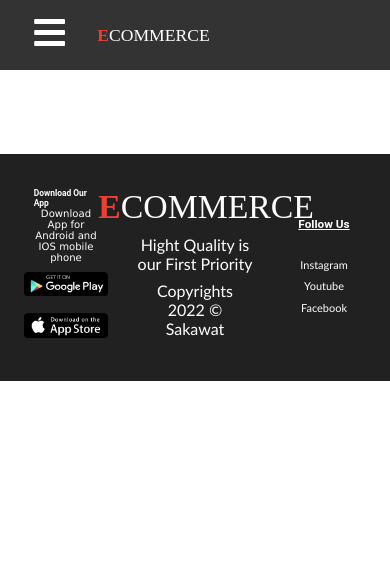
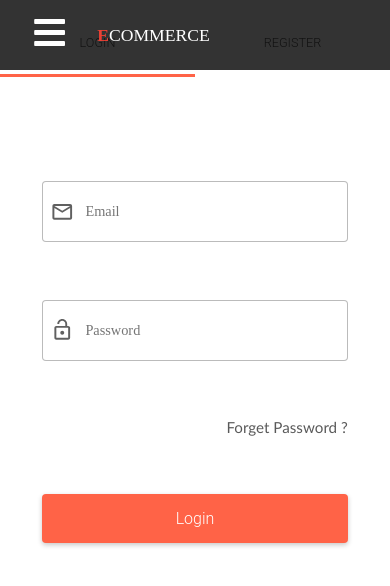
Before and after one commit to smsakawat/ecommerce-client, a React (Create React App) app: page /login in a window 390 px wide. Shown: the top 586 px of the page. Built offline with nearby package versions, Linux system fonts and the light colour scheme; what react-alert-template-basic would draw is missing.

Commit message:
login & signup page done

```diff
--- a/src/App.js
+++ b/src/App.js
@@ -6,6 +6,7 @@ import Header from "./components/layout/Header/Header.js";
 import ProductDetails from "./components/product/ProductDetails/ProductDetails";
 import Products from "./components/product/Products/Products";
 import Search from "./components/product/Search/Search";
+import LoginSignup from "./components/User/LoginSignup/LoginSignup";
 
 function App() {
   return (
@@ -18,6 +19,7 @@ function App() {
           <Route path="/products" element={<Products />}></Route>
           <Route path="/products/:keyword" element={<Products />}></Route>
           <Route path="/search" element={<Search />}></Route>
+          <Route path="/login" element={<LoginSignup />} />
         </Routes>
         <Footer />
       </Router>
--- /dev/null
+++ b/src/components/User/LoginSignup/LoginSignup.css
@@ -0,0 +1,213 @@
+.LoginSignUpContainer {
+  width: 100vw;
+  height: 100vh;
+  max-width: 100%;
+  display: flex;
+  justify-content: center;
+  align-items: center;
+  background-color: rgb(231, 231, 231);
+  position: fixed;
+  top: 0%;
+  left: 0;
+
+}
+
+.LoginSignUpBox {
+  background-color: white;
+  width: 25vw;
+  height: 70vh;
+  box-sizing: border-box;
+  overflow: hidden;
+}
+.login_signUp_toggle {
+  display: flex;
+  height: 3vmax;
+}
+.login_signUp_toggle > p {
+  color: rgba(0, 0, 0, 0.678);
+  font: 300 1vmax "Roboto";
+  transition: all 0.5s;
+  cursor: pointer;
+  display: grid;
+  place-items: center;
+  width: 100%;
+}
+.login_signUp_toggle > p:hover {
+  color: tomato;
+}
+
+.LoginSignUpBox > div > button {
+  background-color: tomato;
+  height: 3px;
+  width: 50%;
+  border: none;
+  transition: all 0.5s;
+}
+
+.loginForm,
+.signUpForm {
+  display: flex;
+  flex-direction: column;
+  align-items: center;
+  margin: auto;
+  padding: 2vmax;
+  justify-content: space-evenly;
+  height: 70%;
+  transition: all 0.5s;
+}
+
+.signUpForm {
+  transform: translateY(-100%) translateX(-100vmax);
+}
+
+.loginForm > div,
+.signUpForm > div {
+  display: flex;
+  width: 100%;
+  align-items: center;
+}
+.loginForm > div > input,
+.signUpForm > div > input {
+  padding: 1vmax 4vmax;
+  padding-right: 1vmax;
+  width: 100%;
+  box-sizing: border-box;
+  border: 1px solid rgba(0, 0, 0, 0.267);
+  border-radius: 4px;
+  font: 300 0.9vmax cursive;
+  outline: none;
+}
+
+.loginForm > div > svg,
+.signUpForm > div > svg {
+  position: absolute;
+  transform: translateX(1vmax);
+  font-size: 1.6vmax;
+  color: rgba(0, 0, 0, 0.623);
+}
+
+.loginForm > a {
+  color: rgba(0, 0, 0, 0.651);
+  text-decoration: none;
+  align-self: flex-end;
+  transition: all 0.5s;
+  font: 500 0.8vmax "Gill Sans";
+}
+
+.loginForm > a:hover {
+  color: black;
+}
+
+#registerImage > img {
+  width: 3vmax;
+  border-radius: 100%;
+}
+#registerImage > input {
+  display: flex;
+  padding: 0%;
+}
+
+#registerImage > input::file-selector-button {
+  cursor: pointer;
+  width: 100%;
+  z-index: 2;
+  height: 5vh;
+  border: none;
+  margin: 0%;
+  font: 400 0.8vmax cursive;
+  transition: all 0.5s;
+  padding: 0 1vmax;
+  color: rgba(0, 0, 0, 0.623);
+  background-color: rgb(255, 255, 255);
+}
+
+#registerImage > input::file-selector-button:hover {
+  background-color: rgb(235, 235, 235);
+}
+
+.loginBtn,
+.signUpBtn {
+  border: none;
+  background-color: tomato;
+  color: white;
+  font: 300 0.9vmax "Roboto";
+  width: 100%;
+  padding: 0.8vmax;
+  cursor: pointer;
+  transition: all 0.5s;
+  border-radius: 4px;
+  outline: none;
+  box-shadow: 0 2px 5px rgba(0, 0, 0, 0.219);
+}
+
+.loginBtn:hover,
+.signUpBtn:hover {
+  background-color: rgb(179, 66, 46);
+}
+
+.shiftToLeft {
+  transform: translateX(-100%);
+}
+.shiftToNeutral {
+  transform: translateX(0%);
+}
+
+.shiftToNeutralForm {
+  transform: translateX(0%) translateY(-100%);
+}
+
+.shiftToRight {
+  transform: translateX(100%);
+}
+
+@media screen and (max-width: 600px) {
+  .LoginSignUpContainer {
+    background-color: white;
+  }
+  .LoginSignUpBox {
+    width: 100vw;
+    height: 95vh;
+  }
+  .login_signUp_toggle {
+    height: 5vmax;
+  }
+  .login_signUp_toggle > p {
+    font: 300 1.5vmax "Roboto";
+  }
+
+  .loginForm,
+  .signUpForm {
+    padding: 5vmax;
+  }
+
+  .loginForm > div > input,
+  .signUpForm > div > input {
+    padding: 2.5vmax 5vmax;
+    font: 300 1.7vmax cursive;
+  }
+
+  .loginForm > div > svg,
+  .signUpForm > div > svg {
+    font-size: 2.8vmax;
+  }
+
+  .loginForm > a {
+    font: 500 1.8vmax "Gill Sans";
+  }
+
+  #registerImage > img {
+    width: 8vmax;
+    border-radius: 100%;
+  }
+
+  #registerImage > input::file-selector-button {
+    height: 7vh;
+    font: 400 1.8vmax cursive;
+  }
+
+  .loginBtn,
+  .signUpBtn {
+    font: 300 1.9vmax "Roboto";
+    padding: 1.8vmax;
+  }
+}
--- /dev/null
+++ b/src/components/User/LoginSignup/LoginSignup.js
@@ -0,0 +1,159 @@
+import FaceIcon from "@mui/icons-material/Face";
+import LockOpenIcon from "@mui/icons-material/LockOpen";
+import MailOutlineIcon from "@mui/icons-material/MailOutlineOutlined";
+import React, { useRef, useState } from "react";
+import { Link } from "react-router-dom";
+import defaultAvatar from "../../../images/Profile.png";
+import "./LoginSignup.css";
+
+const LoginSignup = () => {
+  const switcherTab = useRef(null);
+  const loginTab = useRef(null);
+  const registerTab = useRef(null);
+  const [loginEmail, setLoginEmail] = useState("");
+  const [loginPassword, setLoginPassword] = useState("");
+  const [user, setUser] = useState({ name: "", email: "", password: "" });
+  const { name, email, password } = user;
+  const [avatar, setAvatar] = useState("");
+  const [avatarPreview, setAvatarPreview] = useState(defaultAvatar);
+
+  const registerDataChange = (e) => {
+    // i need to clear this topic
+    if (e.target.name === "avatar") {
+      const reader = new FileReader();
+      reader.onload = () => {
+        // readyState can have three values..0,1,2.0 means initialization,1 means processing & 2 means dont.
+        if (reader.readyState === 2) {
+          setAvatarPreview(reader.result);
+          setAvatar(reader.result);
+          reader.readAsDataURL(e.target.files[0]);
+        }
+      };
+    } else {
+      setUser({ ...user, [e.target.name]: e.target.value });
+    }
+  };
+
+  const loginSubmit = (e) => {
+    e.preventDefault();
+    console.log("login form submitted");
+  };
+  const registerSubmit = (e) => {
+    e.preventDefault();
+    const myform = new FormData();
+    myform.set("name", name);
+    myform.set("email", email);
+    myform.set("password", password);
+    myform.set("avatar", avatar);
+    console.log("regsiter  form submitted");
+  };
+  const switchTabs = (e, tab) => {
+    if (tab === "login") {
+      switcherTab.current.classList.add("shiftToNeutral");
+      switcherTab.current.classList.remove("shiftToRight");
+
+      registerTab.current.remove("shiftToNeutralForm");
+      loginTab.current.remove("shiftToLeft");
+    } else {
+      switcherTab.current.classList.remove("shiftToNeutral");
+      switcherTab.current.classList.add("shiftToRight");
+
+      registerTab.current.add("shiftToNeutralForm");
+      loginTab.current.add("shiftToLeft");
+    }
+  };
+  return (
+    <>
+      <div className="LoginSignUpContainer">
+        <div className="LoginSignUpBox">
+          <div>
+            {/* login signup-toggle */}
+            <div className="login_signUp_toggle">
+              <p onClick={(e) => switchTabs(e, "login")}>LOGIN</p>
+              <p onClick={(e) => switchTabs(e, "register")}>REGISTER</p>
+            </div>
+            <button ref={switcherTab}></button>
+          </div>
+          {/* login and signup form */}
+          <form className="loginForm" ref={loginTab} onSubmit={loginSubmit}>
+            <div className="loginEmail">
+              <MailOutlineIcon />
+              <input
+                type="email"
+                placeholder="Email"
+                required
+                value={loginEmail}
+                onChange={(e) => setLoginEmail(e.target.value)}
+              />
+            </div>
+            <div className="loginPassword">
+              <LockOpenIcon />
+              <input
+                type="password"
+                placeholder="Password"
+                required
+                value={loginPassword}
+                onChange={(e) => setLoginPassword(e.target.value)}
+              />
+            </div>
+            <Link to="/password/forgot">Forget Password ?</Link>
+            <input type="submit" value="Login" className="loginBtn" />
+          </form>
+          <form
+            className="signUpForm"
+            ref={registerTab}
+            encType="multipart/form-data"
+            onSubmit={registerSubmit}
+          >
+            <div className="signUpName">
+              <FaceIcon />
+              <input
+                type="text"
+                placeholder="Name"
+                required
+                name="name"
+                value={name}
+                onChange={registerDataChange}
+              />
+            </div>
+            <div className="signUpEmail">
+              <MailOutlineIcon />
+              <input
+                type="email"
+                placeholder="Email"
+                required
+                name="email"
+                value={email}
+                onChange={registerDataChange}
+              />
+            </div>
+            <div className="signUpPassword">
+              <LockOpenIcon />
+              <input
+                type="password"
+                placeholder="Password"
+                required
+                name="password"
+                value={password}
+                onChange={registerDataChange}
+              />
+            </div>
+
+            <div id="registerImage">
+              <img src={avatarPreview} alt="Avatar Preview" />
+              <input
+                type="file"
+                name="avatar"
+                accept="image/*"
+                onChange={registerDataChange}
+              />
+            </div>
+            <input type="submit" value="Register" className="signUpBtn" />
+          </form>
+        </div>
+      </div>
+    </>
+  );
+};
+
+export default LoginSignup;
--- a/src/components/layout/Header/sidebarData.js
+++ b/src/components/layout/Header/sidebarData.js
@@ -31,7 +31,7 @@ export const SidebarData = [
 
   {
     title: "Account",
-    path: "/account",
+    path: "/login",
     icon: <IoIcons.IoMdPerson />,
     cName: "nav-text",
   },
--- a/src/components/product/ProductDetails/ProductDetails.js
+++ b/src/components/product/ProductDetails/ProductDetails.js
@@ -9,6 +9,7 @@ import {
   getProductDetails,
 } from "../../../redux/actions/productAction";
 import Loader from "../../layout/Loader/Loader";
+import MetaData from "../../layout/MetaData/MetaData";
 import ReviewCard from "../ReviewCard/ReviewCard";
 import "./ProductDetails.css";
 
@@ -52,6 +53,7 @@ const ProductDetails = () => {
         <Loader />
       ) : (
         <>
+          <MetaData title={`${product.name} || ECOMMERCE`} />
           <div className="productDetails">
             <div>
               {product.images &&
--- a/src/components/product/Products/Products.js
+++ b/src/components/product/Products/Products.js
@@ -6,6 +6,7 @@ import { useDispatch, useSelector } from "react-redux";
 import { useParams } from "react-router-dom";
 import { clearErrors, getProduct } from "../../../redux/actions/productAction";
 import Loader from "../../layout/Loader/Loader";
+import MetaData from "../../layout/MetaData/MetaData";
 import ProductCard from "../ProductCard/ProductCard";
 import "./Products.css";
 
@@ -50,6 +51,7 @@ const Products = () => {
         <Loader />
       ) : (
         <>
+          <MetaData title="Products || ECOMMERCE" />
           <h2 className="productsHeading">Products</h2>
           <div className="products">
             {products &&
--- a/src/components/product/Search/Search.js
+++ b/src/components/product/Search/Search.js
@@ -1,5 +1,6 @@
 import React, { useState } from "react";
 import { useNavigate } from "react-router-dom";
+import MetaData from "../../layout/MetaData/MetaData";
 import "./Search.css";
 
 const Search = () => {
@@ -18,6 +19,7 @@ const Search = () => {
   };
   return (
     <>
+      <MetaData title="Search Products || ECOMMERCE" />
       <form onSubmit={searchSubmitHandler} className="searchBox">
         <input
           type="text"
--- a/src/redux/actions/productAction.js
+++ b/src/redux/actions/productAction.js
@@ -22,6 +22,7 @@ export const getProduct =
     try {
       dispatch({ type: ALL_PRODUCT_REQUEST });
       let link = `http://localhost:5000/api/v1/products?keyword=${keyword}&page=${currentPage}&price[gte]=${price[0]}&price[lte]=${price[1]}&ratings[gte]=${ratings}`;
+
       if (category) {
         link = `http://localhost:5000/api/v1/products?keyword=${keyword}&page=${currentPage}&price[gte]=${price[0]}&price[lte]=${price[1]}&category=${category}&ratings[gte]=${ratings}`;
       }
```
